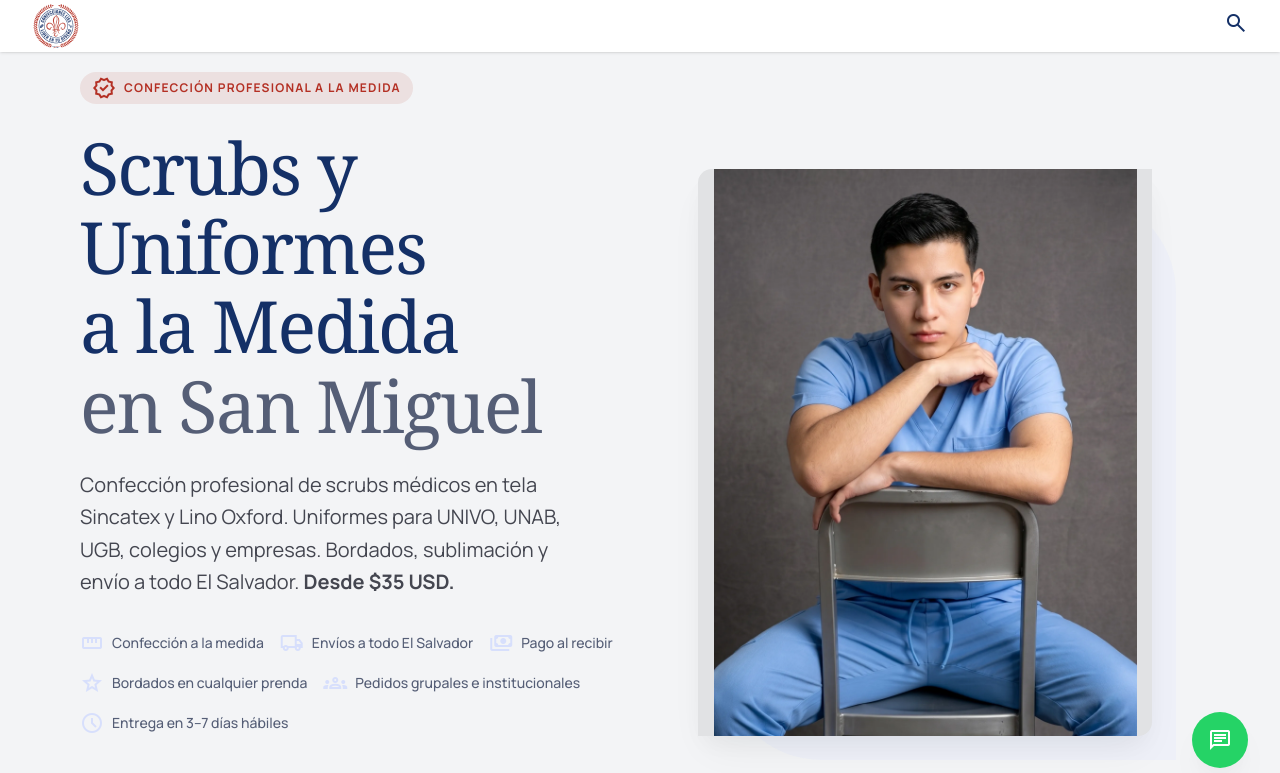
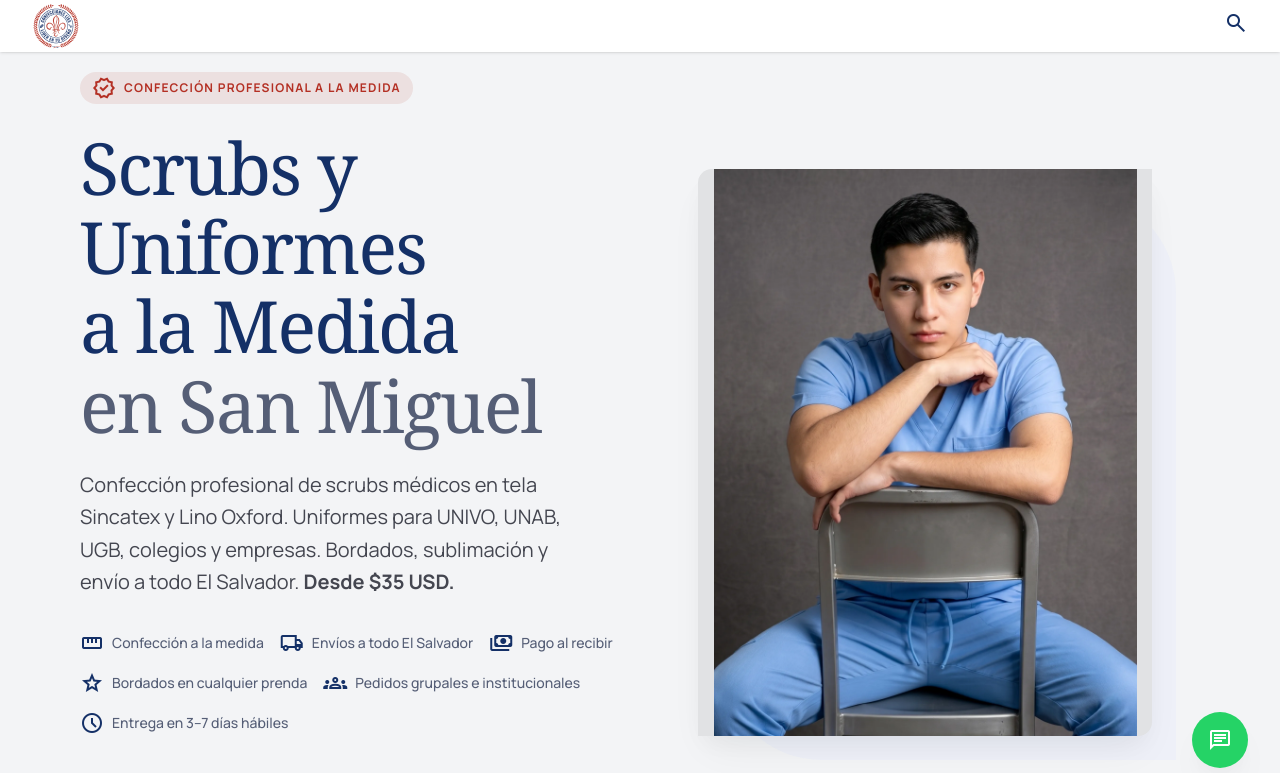
Before and after one commit to carlosm-lab/confeccionesliss, a Next.js app: page / in a window 1280 px wide. Shown: the top 773 px of the page. Built offline with nearby package versions, Linux system fonts and the light colour scheme.

Commit message:
fix(accessibility): improve icon contrast in hero section

```diff
--- a/src/app/(public)/page.tsx
+++ b/src/app/(public)/page.tsx
@@ -59,7 +59,7 @@ export default function HomePage() {
                   key={b.text}
                   className="text-secondary flex items-center gap-2 text-sm font-medium"
                 >
-                  <span className="material-symbols-outlined text-primary-container">
+                  <span className="material-symbols-outlined text-primary">
                     {b.icon}
                   </span>
                   {b.text}
```
